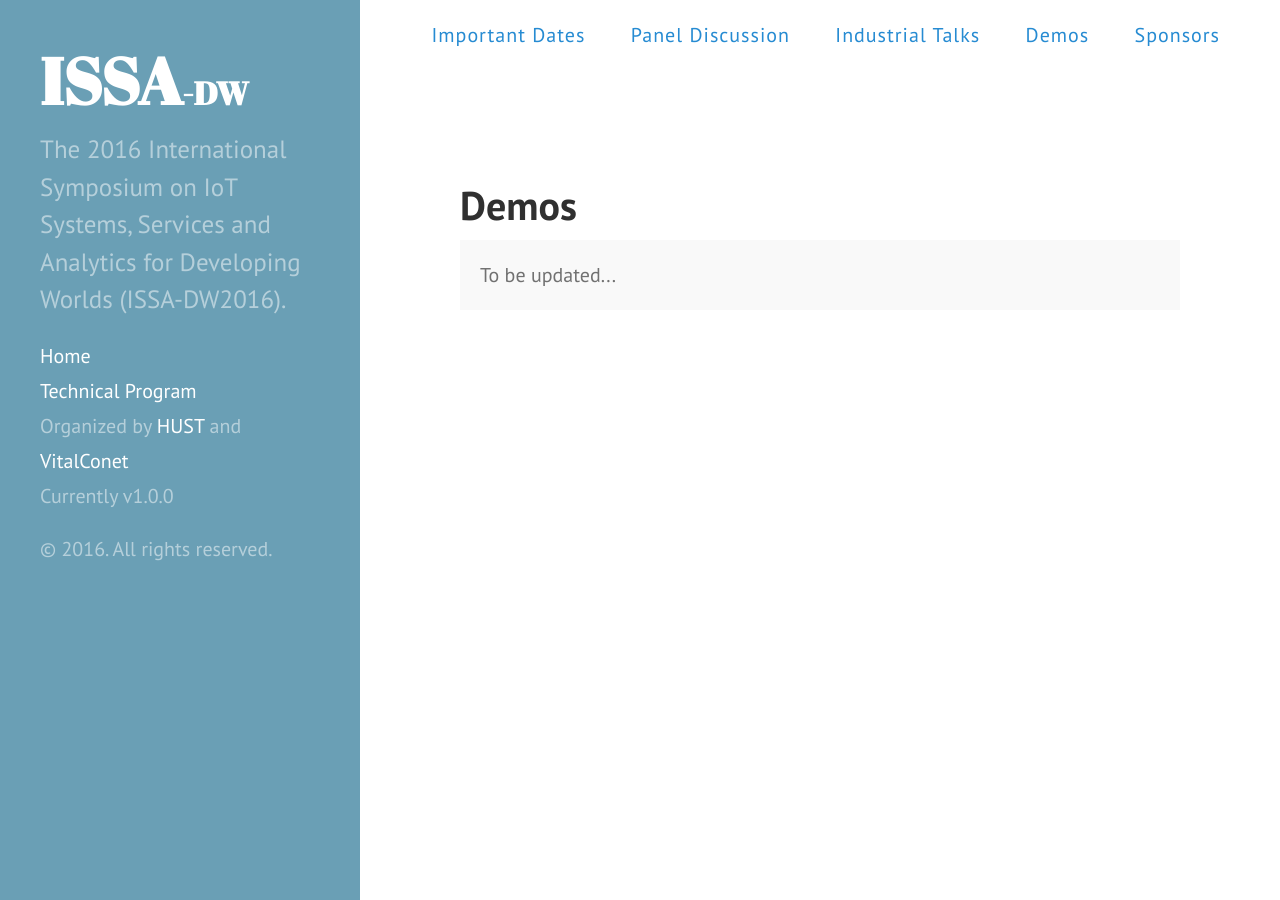
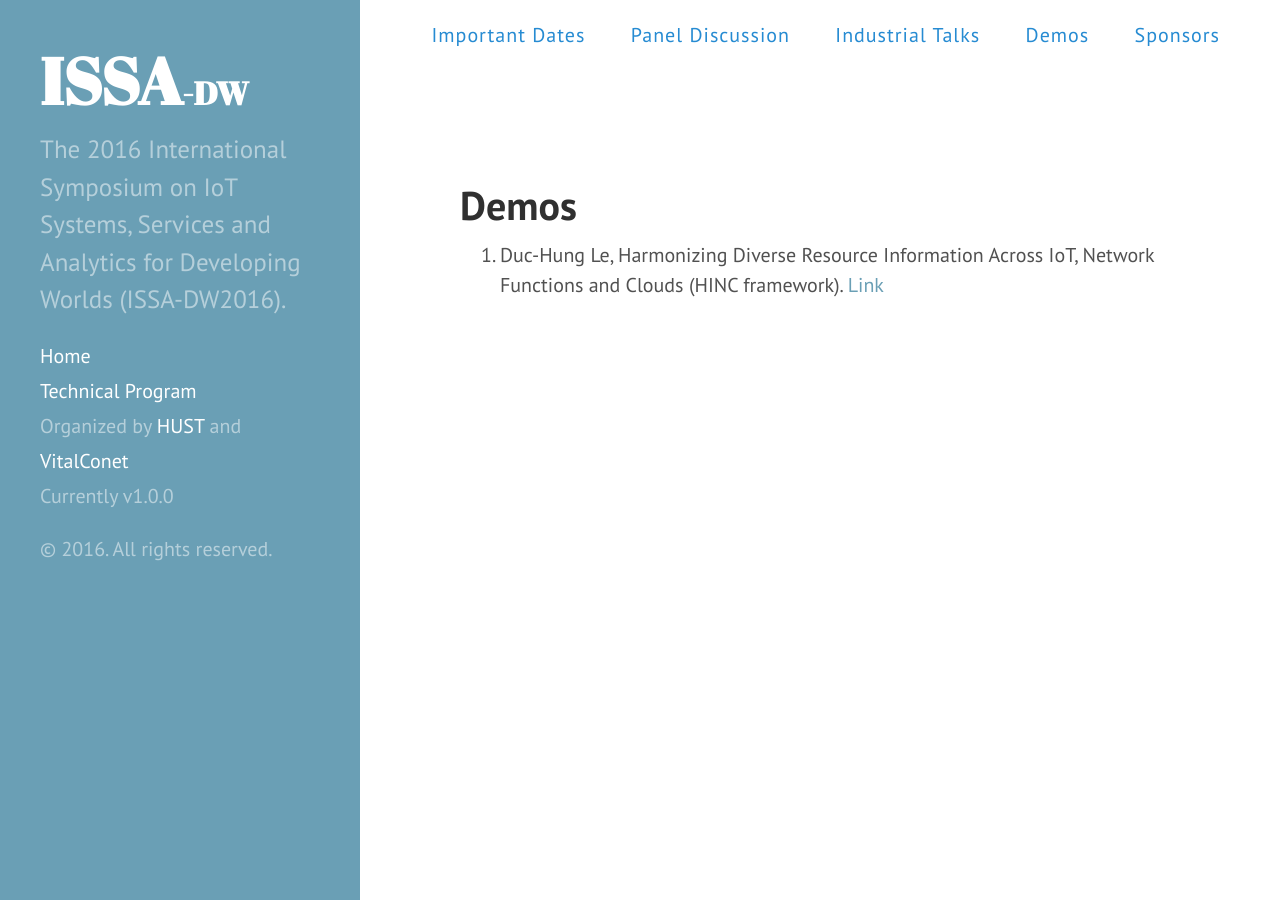
Before and after one commit to issadw/issadw.github.io, a Jekyll site: the page built from demos.md, in a window 1280 px wide. Built offline with Jekyll 4.4.1, drawn with Linux system fonts in a browser that asks for light colours.

Commit message:
Update demos page

```diff
--- a/demos.md
+++ b/demos.md
@@ -3,6 +3,4 @@ layout: page
 title: Demos
 ---
 
-<p class="message">
-    To be updated...
-</p>
+1. Duc-Hung Le, Harmonizing Diverse Resource Information Across IoT, Network Functions and Clouds (HINC framework). [Link](http://sincconcept.github.io/HINC/)
```
